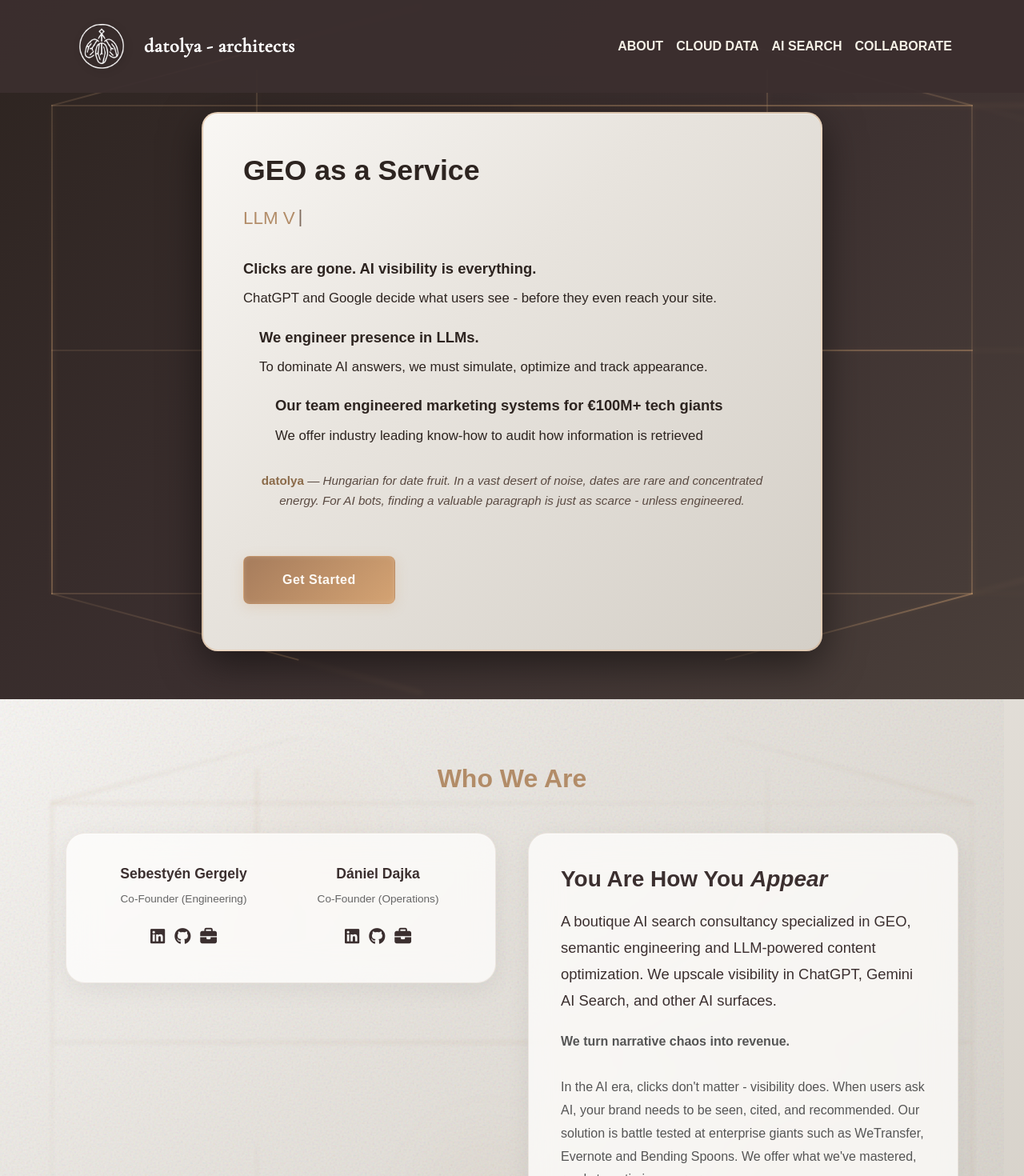
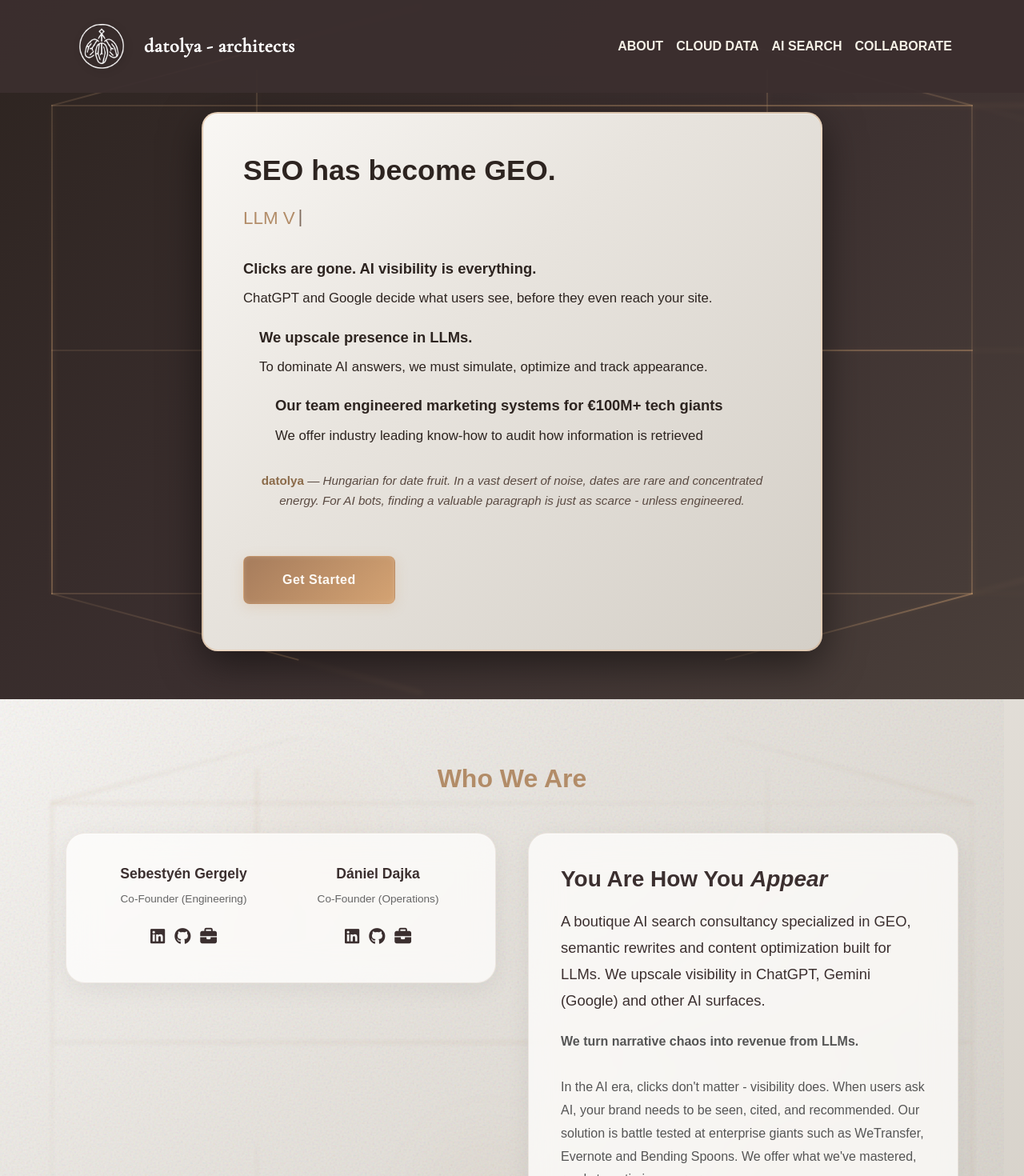
Before and after one commit to datolya/geo, a React (Create React App) app in the folder frontend/: page / in a window 1280 px wide. Shown: the top 1470 px of the page at 80% size. Built offline with nearby package versions, Linux system fonts and the light colour scheme.

Commit message:
nit: stylistic rewrite

```diff
--- a/frontend/src/components/About.js
+++ b/frontend/src/components/About.js
@@ -443,10 +443,10 @@
             <div className="company-intro">
               <h3>You Are How You <i>Appear</i></h3>
               <p className="lead">
-                A boutique AI search consultancy specialized in GEO, semantic engineering and LLM-powered content optimization. We upscale visibility in ChatGPT, Gemini AI Search, and other AI surfaces.
+                A boutique AI search consultancy specialized in GEO, semantic rewrites and content optimization built for LLMs. We upscale visibility in ChatGPT, Gemini (Google) and other AI surfaces.
               </p>
               <p>
-                <b>We turn narrative chaos into revenue.</b>
+                <b>We turn narrative chaos into revenue from LLMs.</b>
                 <br />
                 <br />In the AI era, clicks don't matter - visibility does. When users ask AI, your brand needs to be seen, cited, and recommended. Our solution is battle tested at enterprise giants such as WeTransfer, Evernote and Bending Spoons. We offer what we've mastered, ready to optimize your presence.
                 <br />
--- a/frontend/src/components/Expertise.js
+++ b/frontend/src/components/Expertise.js
@@ -5,7 +5,7 @@
 
     {
       title: "Appearance Simulation (GEO)",
-      description: "Clicks are the past, visibility is everything. AI answers are a display channel where LLMs mediate brand presence. We simulate RAG retrieval, test content chunks and predict brand appearance in Gemini Search, ChatGPT and other LLMs. Track historic visibility trends, and know where you rank in the AI's mind.",
+      description: "Clicks are yesterday's metric, visibility is everything. AI answers are a display channel where LLMs mediate brand presence. We simulate RAG retrieval, test content chunks, and predict brand appearance in Gemini Search, ChatGPT and other LLMs. Track historic visibility trends and discover where you rank in the AI's mind.",
       items: [
         { name: "Llamaindex", logo: "/images/llamaindex.png" },
         { name: "LangChain", logo: "/images/langchain.png" },
@@ -14,14 +14,14 @@
     },
     {
       title: "User Personas",
-      description: "Search is no longer keyword driven, but context aware. In AI Mode, the generic Google user doesn't exist. Rather than optimizing on raw input, we must know who sits behind the screen. Every query includes chat history, user preference and personal intent. We build probabilistic user personas, simulate conversations, and test how AI surfaces your brand to specific audiences.",
+      description: "Search is no longer keyword driven, it's context aware. In AI Mode, the generic Google user doesn't exist. Instead of optimizing for raw input, we need to know who's behind the screen. Every query carries chat history, user preferences and personal intent. We build probabilistic user personas, simulate conversations, and test how AI surfaces your brand to specific audiences.",
       items: [
         {name: "Ask Us!", logo: "/images/datolya-logo.png"}
       ]
     },
     {
       title: "Website Dev (AX)",
-      description: "Next to UX, agentic experience (AX) is born. People order LLMs to crawl and understand the web on their behalf, to return with ready made answers. Accurate schema markup is fundamental to guide AI crawlers. HTML sitemaps reinforce internal semantic links. We ensure that Google, OpenAI or Anthropic's bots understand exactly what you offer - and cite you right.",
+      description: "Along with UX, agentic experience (AX) is emerging. Users now direct LLMs to crawl and understand the web on their behalf, returning with ready-made answers. Accurate schema markup is essential for guiding AI crawlers. HTML sitemaps reinforce internal semantic links. We ensure that Google's, OpenAI's or Anthropic's bots understand exactly what you offer - and cite you correctly.",
       items: [
         { name: "Schema.org markup", logo: "/images/schema_markup.webp" },
         { name: "Robots (AX)", logo: "/images/robotstxt.png" },
@@ -30,7 +30,7 @@
     },
     {
       title: "Vector Databases",
-      description: "Vectors are a mathematical representation of meaning. They reveal where your website content lives relative to competitors who dominate AI citations. We map each paragraph mathematically, measure semantic distance, and optimize passage-level extractability. Identify gaps, compute retrieval likelihood and win the semantic race.",
+      description: "Vectors are mathematical representations of meaning. They reveal where your content stands relative to competitors dominating AI citations. We map each paragraph mathematically, measure semantic distance, and optimize passage-level retrievability. Identify gaps, compute retrieval likelihood and win the semantic race.",
       items: [
         { name: "Hugging Face", logo: "/images/hugging_face.png" },
         { name: "Screaming Frog", logo: "/images/screaming_frog.webp" },
@@ -42,7 +42,7 @@
     },
     {
       title: "Cloud Solutions",
-      description: "Need everything in your own infrastructure? We deploy full GEO pipelines natively in GCP or AWS. Embeddings, analytics, automation and business intelligence in a single environment. Track AI visibility without vendor lock-in.",
+      description: "Need everything in your own infrastructure? We deploy complete GEO pipelines natively in GCP or AWS. Embeddings, analytics, automation and business intelligence - all in a single environment. Track AI visibility without vendor lock-in.",
       items: [
         {
           name: "GCP",
--- a/frontend/src/components/Hero.js
+++ b/frontend/src/components/Hero.js
@@ -235,7 +235,7 @@
 
         <div className="container hero-content">
           <div className="hero-text-container">
-            <h1 style={{textAlign: 'left'}}>GEO as a Service</h1>
+            <h1 style={{textAlign: 'left'}}>SEO has become GEO.</h1>
 
             <div className="rotating-title" style={{textAlign: 'left', display: 'flex', justifyContent: 'flex-start'}}>
               <span id="rotating-text">{text}</span>
@@ -244,11 +244,11 @@
 
             <div className="hero-intro">
               <p className="intro-paragraph" style={{paddingLeft: '0px'}}>
-                <strong>Clicks are gone. AI visibility is everything.</strong> ChatGPT and Google decide what users see - before they even reach your site.
+                <strong>Clicks are gone. AI visibility is everything.</strong> ChatGPT and Google decide what users see, before they even reach your site.
               </p>
 
               <p className="intro-paragraph" style={{paddingLeft: '20px'}}>
-                <strong>We engineer presence in LLMs.</strong> To dominate AI answers, we must simulate, optimize and track appearance.
+                <strong>We upscale presence in LLMs.</strong> To dominate AI answers, we must simulate, optimize and track appearance.
                </p>
 
               <p className="intro-paragraph" style={{paddingLeft: '40px'}}>
```
